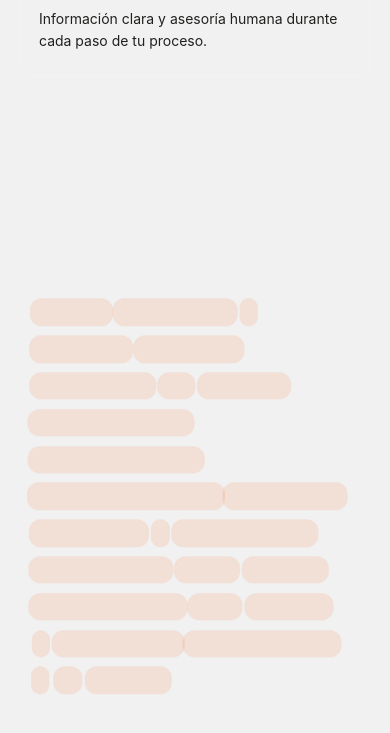
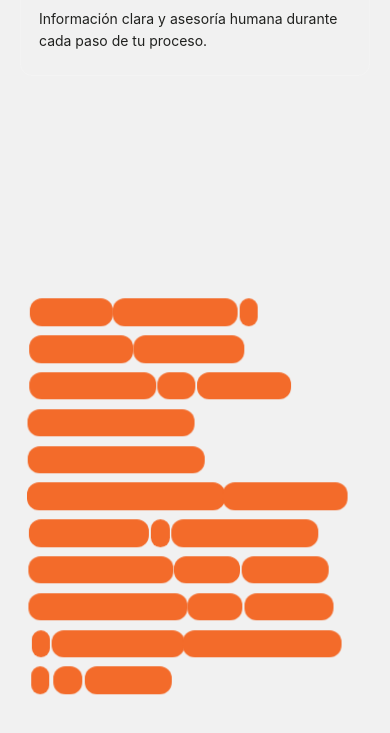
Before and after one commit to natgrowthlab/nation-real-estate-network, a Next.js app: page / in a window 390 px wide. Shown: the part 2506-3239 px from the top of the page. Built offline with nearby package versions, Linux system fonts and the light colour scheme.

Commit message:
Make Skiper scroll reveal visible on mobile

```diff
--- a/src/components/ui/skiper-ui/skiper70.tsx
+++ b/src/components/ui/skiper-ui/skiper70.tsx
@@ -128,7 +128,7 @@ const AnimatedWord: FC<AnimatedWordProps> = ({
   highlightBgClass,
 }) => {
   // Animation parameters
-  const overlapWords = 15;
+  const overlapWords = 6;
 
   // Calculate word timing
   const wordStart = wordIndex / totalWords;
@@ -143,9 +143,6 @@ const AnimatedWord: FC<AnimatedWordProps> = ({
   const adjustedStart = wordStart * timelineScale;
   const adjustedEnd = wordEnd * timelineScale;
   const duration = adjustedEnd - adjustedStart;
-
-  // Word opacity
-  const opacity = useTransform(progress, [adjustedStart, adjustedEnd], [0.14, 1]);
 
   // Background opacity
   const bgOpacity = useTransform(
@@ -167,7 +164,6 @@ const AnimatedWord: FC<AnimatedWordProps> = ({
         "skiper70-word",
         highlight === children && highlightTextClass,
       )}
-      style={{ opacity }}
     >
       <motion.div
         className={cn(
```
